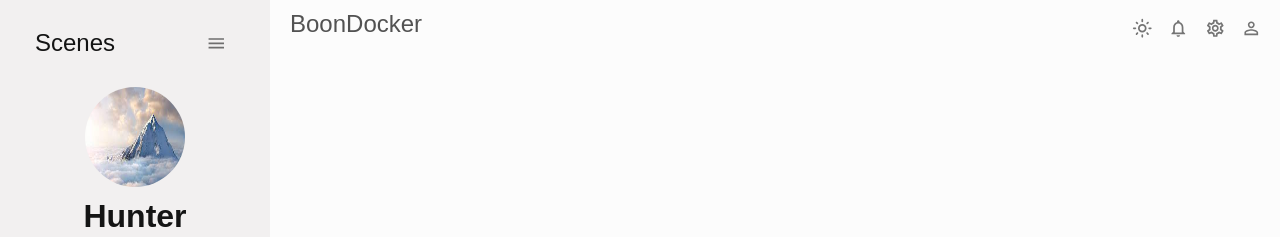
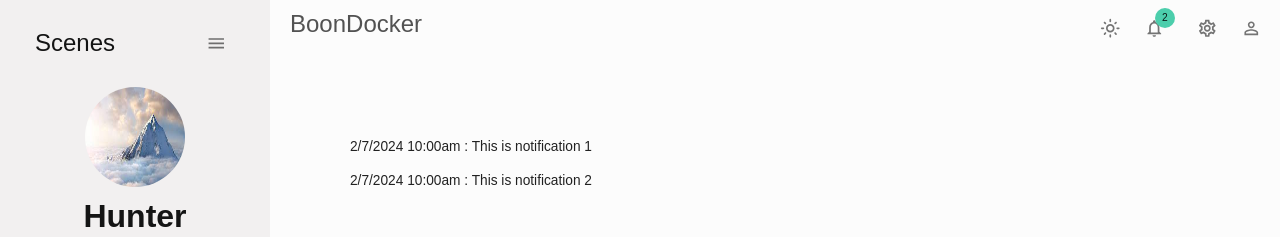
Before and after one commit to Hone648/VanPi, a React (Create React App) app in the folder client/: page /notifications in a window 1280 px wide. Shown: the top 237 px of the page. Built offline with nearby package versions, Linux system fonts and the light colour scheme; no server answers; a web font is replaced by a local one.

Commit message:
added notifications

```diff
--- a/client/src/App.js
+++ b/client/src/App.js
@@ -5,6 +5,7 @@ import TopBar from './scenes/global/Topbar';
 import Sidebar from './scenes/global/Sidebar';
 import Dashboard from './scenes/dashboard';
 import Batteries from './scenes/battery';
+import Notifications from './scenes/notifications';
 import Tanks from './scenes/tanks';
 import { useEffect, useState } from 'react';
 import Settings from './scenes/settings';
@@ -20,6 +21,8 @@ function App() {
   );
   const [user, setUser] = useState(null);
   const [loading, setLoading] = useState(true);
+
+  const [notifications, setNotifications] = useState(['This is notification 1', 'This is notification 2'])
   useEffect(() => {
 
     const fetchUser = async () => {
@@ -70,6 +73,12 @@ function App() {
                 }
               />
               <Route
+                path="/notifications"
+                element={
+                  <Notifications notifications={notifications} />
+                }
+              />
+              <Route
                 path="/cellbooster"
                 element={
                   <CellAntenna isCollapsed={isCollapsed}
--- a/client/src/scenes/global/Topbar.jsx
+++ b/client/src/scenes/global/Topbar.jsx
@@ -5,6 +5,7 @@ import LightModeOutlinedIcon from '@mui/icons-material/LightModeOutlined';
 import DarkModeOutlinedIcon from '@mui/icons-material/DarkModeOutlined';
 import NotificationsNoneOutlinedIcon from '@mui/icons-material/NotificationsNoneOutlined';
 import SettingsOutlinedIcon from '@mui/icons-material/SettingsOutlined';
+import Badge from '@mui/material/Badge';
 import PersonOutlineOutlinedIcon from '@mui/icons-material/PersonOutlineOutlined';
 import { Link } from 'react-router-dom';
 
@@ -30,7 +31,13 @@ const TopBar = ({ selected, setSelected }) => {
     settingsIcon: {
       borderRadius: '50%',
       backgroundColor: selected === 'settings' && colors.blueAccent[700],
+      mx: 1
     },
+    notificationsIcon: {
+      borderRadius: '50%',
+      backgroundColor: selected === 'notifications' && colors.blueAccent[700],
+      mx: 1
+    }
   };
   return (
     <Box sx={styles.container}>
@@ -39,7 +46,7 @@ const TopBar = ({ selected, setSelected }) => {
       </Box>
       <Box sx={styles.wrapper}></Box>
       {/* {ICONS} */}
-      <Box display="flex">
+      <Box display="flex" justifyContent='space-between'>
         <IconButton onClick={colorMode.toggleColorMode}>
           {theme.palette.mode === 'dark' ? (
             <DarkModeOutlinedIcon />
@@ -47,9 +54,15 @@ const TopBar = ({ selected, setSelected }) => {
             <LightModeOutlinedIcon />
           )}
         </IconButton>
-        <IconButton>
-          <NotificationsNoneOutlinedIcon />
-        </IconButton>
+        <Link to='/notifications'>
+          <Box sx={styles.notificationsIcon}>
+            <IconButton>
+              <Badge onClick={() => setSelected('notifications')} badgeContent={2} color="secondary">
+                <NotificationsNoneOutlinedIcon />
+              </Badge>
+            </IconButton>
+          </Box>
+        </Link>
         <Link to="/settings">
           <Box sx={styles.settingsIcon}>
             <IconButton onClick={() => setSelected('settings')}>
@@ -60,6 +73,9 @@ const TopBar = ({ selected, setSelected }) => {
         <IconButton>
           <PersonOutlineOutlinedIcon />
         </IconButton>
+        {/* <Badge sx={styles.badgeIcon} badgeContent={3} color='secondary'>
+          <MailIcon color="action" />
+        </Badge> */}
       </Box>
     </Box>
   );
--- /dev/null
+++ b/client/src/scenes/notifications/index.jsx
@@ -0,0 +1,21 @@
+import { Box } from '@mui/material'
+import React from 'react'
+
+
+const styles = {
+    container: {
+        ml: 10,
+        mt: 10
+    }
+}
+const Notifications = ({ notifications }) => {
+    return (
+        <Box sx={styles.container}>
+            <div>
+                {notifications.map(item => <p> 2/7/2024 10:00am : {item}</p>)}
+            </div>
+        </Box>
+    )
+}
+
+export default Notifications
```
